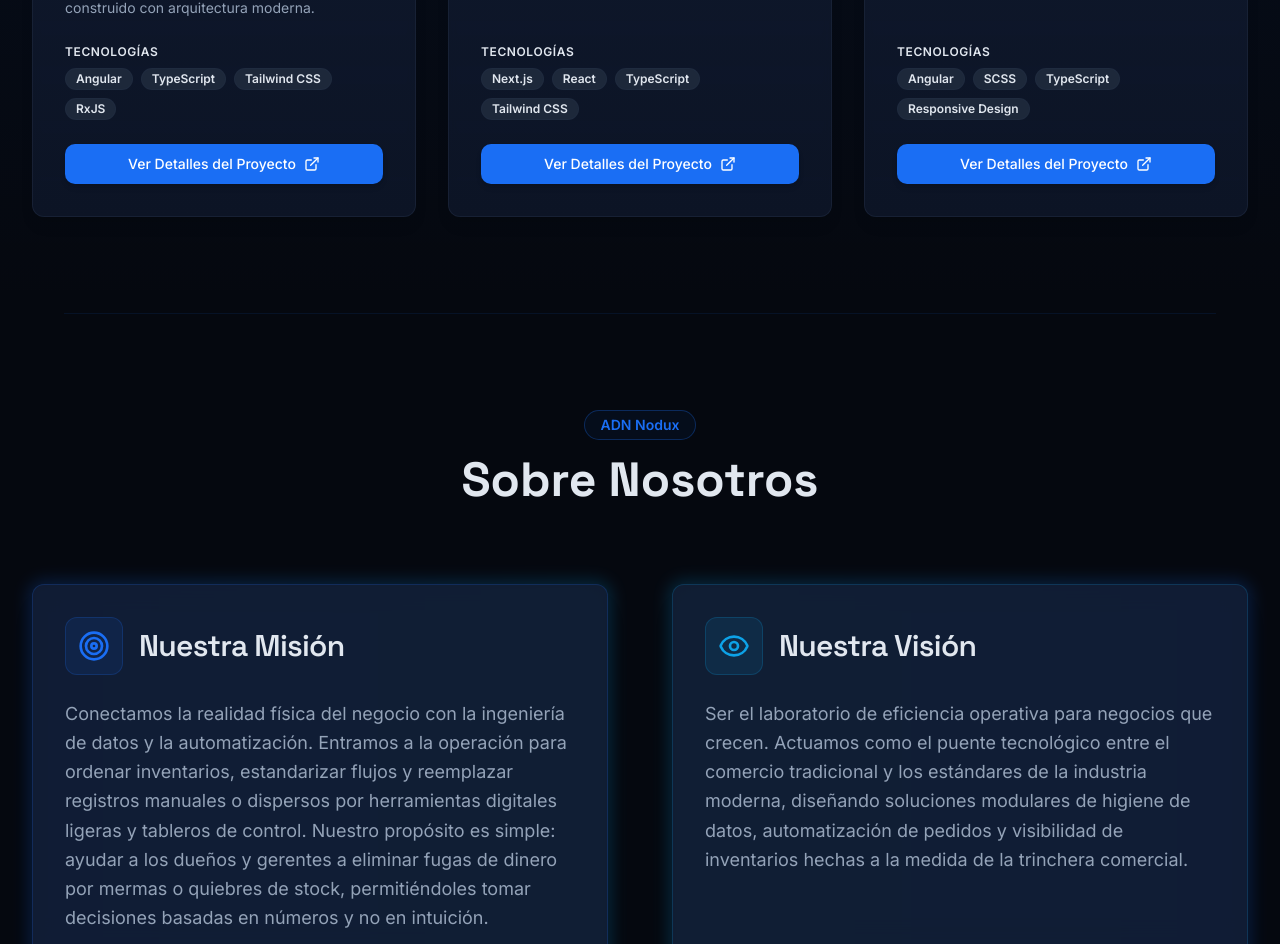
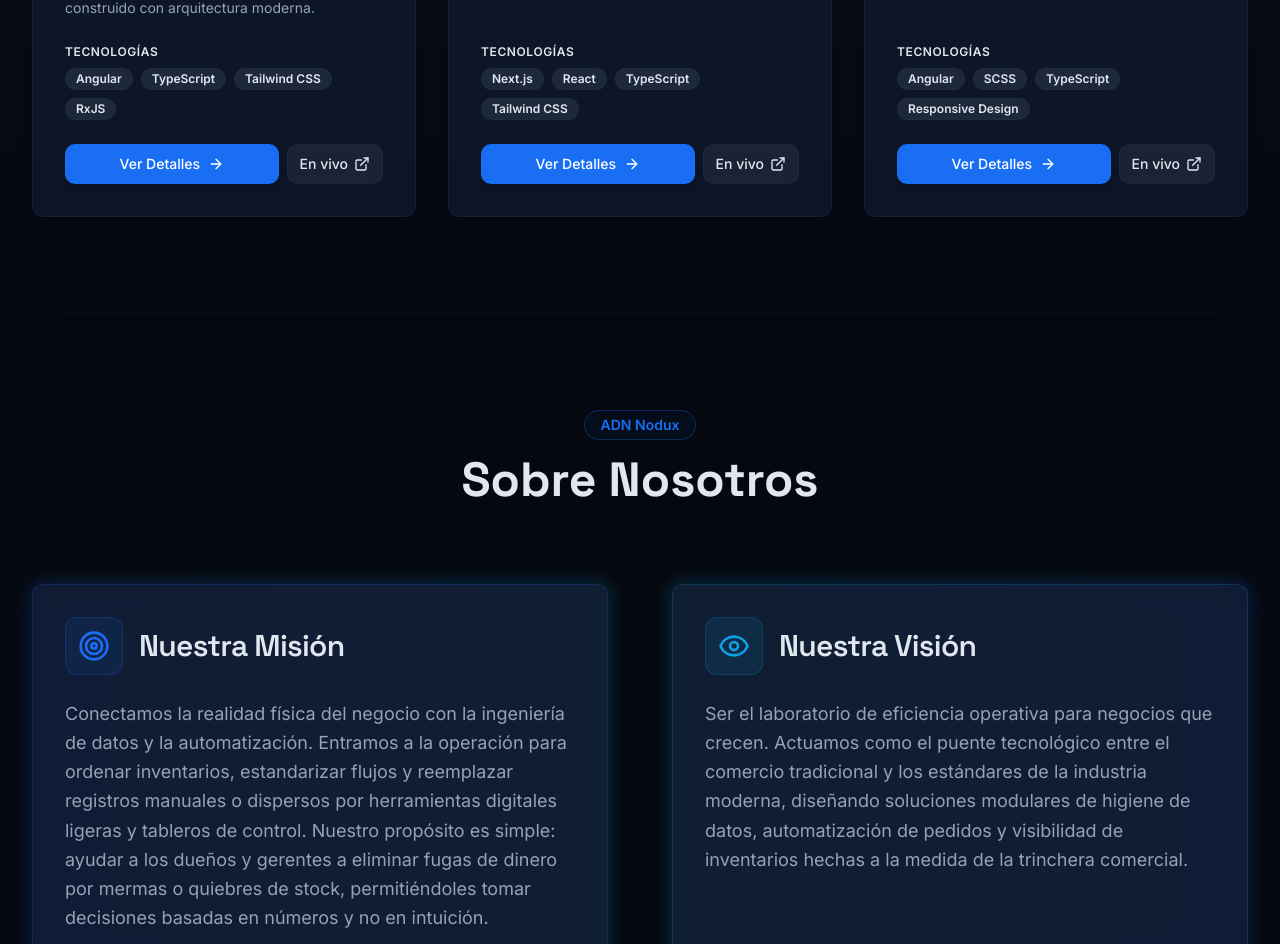
Before and after one commit to alex8v124/nx-profiler, a Next.js app: page / in a window 1280 px wide. Shown: the part 1693-2637 px from the top of the page. Built offline with nearby package versions, Linux system fonts and the light colour scheme.

Commit message:
feat: agregar enlaces y botones de redireccion a proyectos en vivo del portafolio

```diff
--- a/src/app/api/chat/route.ts
+++ b/src/app/api/chat/route.ts
@@ -27,9 +27,9 @@ INFORMACIÓN INSTITUCIONAL DE NODUX:
   * Jesús Roberto Regalado Avendaño (COO & Procesos Industriales): Diagnóstico operativo en planta, balance de flujos y BPMN.
   * Luis Eduardo Piscoya Poma (Software Developer & Data Operations): Extracción SQL, frontend y normalización masiva de inventarios.
 - Portafolio:
-  * Plataforma E-Commerce Nodux (Angular, TypeScript, Tailwind CSS, RxJS).
-  * Nodux Educa - EdTech (Next.js, React, TypeScript).
-  * Web Corporativa Institucional (Angular, SCSS, TypeScript).
+  * Plataforma E-Commerce Nodux (Angular, TypeScript, Tailwind CSS, RxJS) - Link demo: https://nx-e-commerce.vercel.app/
+  * Nodux Educa - EdTech (Next.js, React, TypeScript) - Link demo: https://nx-educa.vercel.app/
+  * Web Corporativa Institucional (Angular, SCSS, TypeScript) - Link demo: https://nx-aut.vercel.app/
 - Contacto: WhatsApp (+51 919 620 888), LinkedIn (https://www.linkedin.com/company/nodux-b2b).
 
 REGLA CLAVE: Al final de cada respuesta que des, debes incluir siempre una invitación formal para más información y contacto directo vía WhatsApp (+51 919 620 888) o LinkedIn.`;
@@ -194,8 +194,11 @@ function getKnowledgeBaseResponse(query: string): string {
     return (
       '**Proyectos destacados en el Portafolio de Nodux:**\n\n' +
       '1. **Plataforma E-Commerce Nodux:** Tienda en línea de alto desempeño con sincronización de inventario, pasarela de pagos y catálogo centralizado.\n' +
+      '   🔗 Visitar demo: https://nx-e-commerce.vercel.app/\n' +
       '2. **Nodux Educa - EdTech:** Plataforma interactiva de gestión educativa y contenidos virtuales para instituciones de formación.\n' +
-      '3. **Web Corporativa Institucional:** Portales empresariales B2B con arquitectura moderna, carga veloz y enfoque en captación de leads.\n\n' +
+      '   🔗 Visitar demo: https://nx-educa.vercel.app/\n' +
+      '3. **Web Corporativa Institucional:** Portales empresariales B2B y landing interactiva con arquitectura moderna y carga veloz.\n' +
+      '   🔗 Visitar demo: https://nx-aut.vercel.app/\n\n' +
       'Puedes explorar más detalles y tecnologías en la sección de **Portafolio** de esta web.' +
       CONTACT_FOOTER
     );
--- a/src/app/page.tsx
+++ b/src/app/page.tsx
@@ -138,12 +138,26 @@ export default function Home() {
                           ))}
                         </div>
                       </div>
-                      <Link
-                        href={`/portafolio/${project.id}`}
-                        className="inline-flex w-full items-center justify-center gap-2 whitespace-nowrap text-sm font-medium ring-offset-background transition-colors focus-visible:outline-none focus-visible:ring-2 focus-visible:ring-ring focus-visible:ring-offset-2 disabled:pointer-events-none disabled:opacity-50 h-10 rounded-md bg-primary hover:bg-primary/90 text-primary-foreground shadow-md"
-                      >
-                        Ver Detalles del Proyecto <ExternalLink className="h-4 w-4" />
-                      </Link>
+                      <div className="flex gap-2">
+                        <Link
+                          href={`/portafolio/${project.id}`}
+                          className="flex-1 inline-flex items-center justify-center gap-2 whitespace-nowrap text-sm font-medium ring-offset-background transition-colors focus-visible:outline-none focus-visible:ring-2 focus-visible:ring-ring focus-visible:ring-offset-2 disabled:pointer-events-none disabled:opacity-50 h-10 rounded-md bg-primary hover:bg-primary/90 text-primary-foreground shadow-md"
+                        >
+                          Ver Detalles <ArrowRight className="h-4 w-4" />
+                        </Link>
+                        {project.liveUrl && (
+                          <a
+                            href={project.liveUrl}
+                            target="_blank"
+                            rel="noopener noreferrer"
+                            className="inline-flex items-center justify-center gap-1.5 whitespace-nowrap text-sm font-medium ring-offset-background transition-colors focus-visible:outline-none focus-visible:ring-2 focus-visible:ring-ring focus-visible:ring-offset-2 disabled:pointer-events-none disabled:opacity-50 h-10 rounded-md px-3 bg-secondary/80 hover:bg-secondary text-secondary-foreground border border-border/50 shadow-sm hover:text-primary transition-colors"
+                            title="Visitar sitio web en vivo"
+                          >
+                            <span>En vivo</span>
+                            <ExternalLink className="h-4 w-4" />
+                          </a>
+                        )}
+                      </div>
                     </div>
                   </CardContent>
                 </Card>
--- a/src/app/portafolio/[id]/page.tsx
+++ b/src/app/portafolio/[id]/page.tsx
@@ -81,13 +81,21 @@ export default async function ProjectPage(props: { params: Promise<{ id: string
             </div>
 
             {project.liveUrl && (
-              <div className="pt-4">
-                <Button asChild size="lg" className="w-full sm:w-auto font-semibold">
+              <div className="pt-4 flex flex-col sm:flex-row items-stretch sm:items-center gap-4">
+                <Button asChild size="lg" className="w-full sm:w-auto font-semibold shadow-lg shadow-primary/25 hover:shadow-primary/40 hover:-translate-y-0.5 transition-all duration-300 gap-2">
                   <a href={project.liveUrl} target="_blank" rel="noopener noreferrer">
-                    Visitar Sitio en Vivo
-                    <ExternalLink className="ml-2 h-4 w-4" />
+                    <span>Visitar Sitio en Vivo</span>
+                    <ExternalLink className="h-4 w-4" />
                   </a>
                 </Button>
+                <a
+                  href={project.liveUrl}
+                  target="_blank"
+                  rel="noopener noreferrer"
+                  className="text-xs text-muted-foreground hover:text-primary transition-colors truncate max-w-xs flex items-center gap-1.5"
+                >
+                  <span className="truncate">{project.liveUrl}</span>
+                </a>
               </div>
             )}
           </div>
@@ -95,18 +103,42 @@ export default async function ProjectPage(props: { params: Promise<{ id: string
           <div className="lg:mt-4">
             <div className="sticky top-24 aspect-[4/3] w-full rounded-xl overflow-hidden border border-border shadow-2xl shadow-primary/10 group">
               {project.imageUrl && project.imageUrl.startsWith('/') ? (
+                project.liveUrl ? (
+                  <a
+                    href={project.liveUrl}
+                    target="_blank"
+                    rel="noopener noreferrer"
+                    className="block w-full h-full relative cursor-pointer"
+                    title="Visitar sitio web en vivo"
+                  >
                     <Image
                       src={project.imageUrl}
                       alt={project.title}
                       fill
                       className="object-cover transition-transform duration-700 group-hover:scale-105"
                     />
+                    <div className="absolute inset-0 bg-gradient-to-t from-background/90 via-transparent to-transparent opacity-60 group-hover:opacity-30 transition-opacity duration-300" />
+                    <div className="absolute bottom-4 right-4 bg-background/90 backdrop-blur-md border border-border/80 text-xs font-semibold px-3.5 py-2 rounded-full flex items-center gap-2 text-foreground shadow-lg group-hover:border-primary group-hover:text-primary transition-all duration-300">
+                      <span>Ver proyecto en vivo</span>
+                      <ExternalLink className="h-3.5 w-3.5" />
+                    </div>
+                  </a>
+                ) : (
+                  <>
+                    <Image
+                      src={project.imageUrl}
+                      alt={project.title}
+                      fill
+                      className="object-cover transition-transform duration-700 group-hover:scale-105"
+                    />
+                    <div className="absolute inset-0 bg-gradient-to-t from-background/80 via-transparent to-transparent pointer-events-none" />
+                  </>
+                )
               ) : (
                 <div className="w-full h-full bg-muted flex items-center justify-center text-muted-foreground text-xl">
                   Imagen del Proyecto
                 </div>
               )}
-              <div className="absolute inset-0 bg-gradient-to-t from-background/80 via-transparent to-transparent pointer-events-none" />
             </div>
           </div>
         </div>
--- a/src/app/portafolio/page.tsx
+++ b/src/app/portafolio/page.tsx
@@ -1,6 +1,6 @@
 import Link from 'next/link';
 import Image from 'next/image';
-import { ArrowLeft } from 'lucide-react';
+import { ArrowLeft, ExternalLink } from 'lucide-react';
 import { projects } from '@/lib/data';
 import { Card, CardContent, CardDescription, CardFooter, CardHeader } from '@/components/ui/card';
 import { Badge } from '@/components/ui/badge';
@@ -60,13 +60,25 @@ export default function PortfolioPage() {
                   )}
                 </div>
               </CardContent>
-              <CardFooter className="p-6 pt-0">
+              <CardFooter className="p-6 pt-0 flex gap-2">
                 <Link
                   href={`/portafolio/${project.id}`}
-                  className="inline-flex items-center justify-center gap-2 whitespace-nowrap text-sm font-medium ring-offset-background transition-colors focus-visible:outline-none focus-visible:ring-2 focus-visible:ring-ring focus-visible:ring-offset-2 disabled:pointer-events-none disabled:opacity-50 h-9 rounded-md px-3 w-full bg-primary hover:bg-primary/90 text-primary-foreground"
+                  className="flex-1 inline-flex items-center justify-center gap-2 whitespace-nowrap text-sm font-medium ring-offset-background transition-colors focus-visible:outline-none focus-visible:ring-2 focus-visible:ring-ring focus-visible:ring-offset-2 disabled:pointer-events-none disabled:opacity-50 h-9 rounded-md px-3 bg-primary hover:bg-primary/90 text-primary-foreground"
                 >
                   Ver Proyecto Detalles
                 </Link>
+                {project.liveUrl && (
+                  <a
+                    href={project.liveUrl}
+                    target="_blank"
+                    rel="noopener noreferrer"
+                    className="inline-flex items-center justify-center gap-1.5 whitespace-nowrap text-sm font-medium ring-offset-background transition-colors focus-visible:outline-none focus-visible:ring-2 focus-visible:ring-ring focus-visible:ring-offset-2 disabled:pointer-events-none disabled:opacity-50 h-9 rounded-md px-3 bg-secondary/80 hover:bg-secondary text-secondary-foreground border border-border/50 hover:text-primary transition-colors"
+                    title="Visitar sitio web en vivo"
+                  >
+                    <span>En vivo</span>
+                    <ExternalLink className="h-3.5 w-3.5" />
+                  </a>
+                )}
               </CardFooter>
             </Card>
           ))}
--- a/src/lib/data.ts
+++ b/src/lib/data.ts
@@ -31,6 +31,7 @@ export const projects: Project[] = [
     imageHint: 'ecommerce dashboard',
     technologies: ['Angular', 'TypeScript', 'Tailwind CSS', 'RxJS'],
     problemSolved: 'Digitalización del canal de ventas para pymes con una experiencia de usuario fluida y una gestión de catálogo centralizada.',
+    liveUrl: 'https://nx-e-commerce.vercel.app/',
   },
   {
     id: 2,
@@ -41,6 +42,7 @@ export const projects: Project[] = [
     imageHint: 'lms dashboard',
     technologies: ['Next.js', 'React', 'TypeScript', 'Tailwind CSS'],
     problemSolved: 'Centralización de recursos educativos en un entorno virtual ligero y accesible, permitiendo a instituciones gestionar su currículo.',
+    liveUrl: 'https://nx-educa.vercel.app/',
   },
   {
     id: 3,
@@ -51,6 +53,7 @@ export const projects: Project[] = [
     imageHint: 'corporate website',
     technologies: ['Angular', 'SCSS', 'TypeScript', 'Responsive Design'],
     problemSolved: 'Creación de una presencia digital de autoridad que comunica la propuesta de valor empresarial de manera clara, captando leads cualificados.',
+    liveUrl: 'https://nx-aut.vercel.app/',
   },
 ];
 
```
Also changed, not shown: 1 other file (tests, documents, lock files or other folders). Lines whose indentation alone changed are shown as unchanged.
